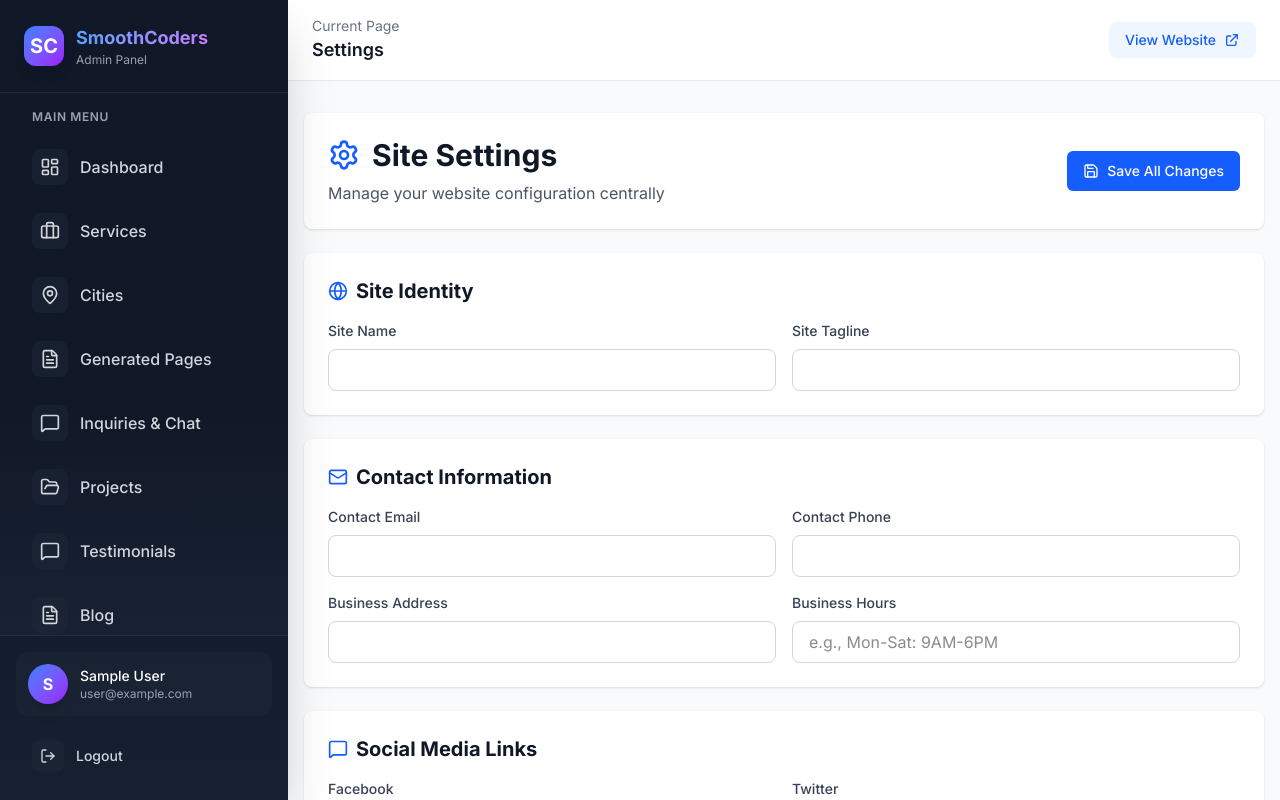
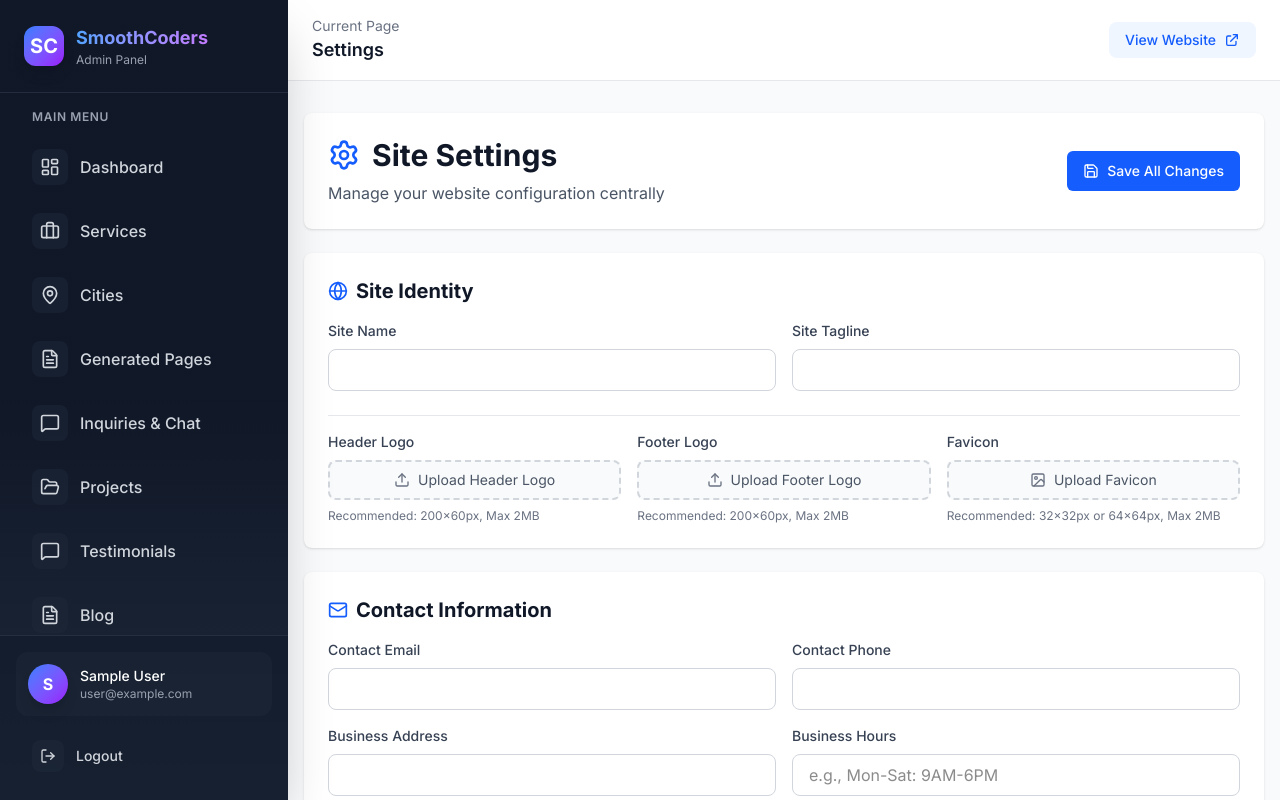
Before and after one commit to SmoothCoders/smoothcodersweb, a Next.js app: page /admin/settings in a window 1280 px wide. Built offline with nearby package versions, Linux system fonts and the light colour scheme; no server answers; the database is empty; sample sign-in values are in the browser's storage.

Commit message:
Add logo upload functionality: Header Logo, Footer Logo, and Favicon upload with image previews

```diff
--- a/app/admin/settings/page.tsx
+++ b/app/admin/settings/page.tsx
@@ -16,7 +16,9 @@ import {
   MessageSquare,
   Shield,
   Eye,
-  EyeOff
+  EyeOff,
+  Upload,
+  Image as ImageIcon
 } from 'lucide-react';
 
 export default function SettingsPage() {
@@ -28,6 +30,9 @@ export default function SettingsPage() {
   const [settings, setSettings] = useState<any>({
     siteName: '',
     siteTagline: '',
+    headerLogoUrl: '',
+    footerLogoUrl: '',
+    faviconUrl: '',
     contactEmail: '',
     contactPhone: '',
     contactAddress: '',
@@ -143,6 +148,30 @@ export default function SettingsPage() {
     }));
   };
 
+  const handleLogoUpload = async (e: React.ChangeEvent<HTMLInputElement>, field: string) => {
+    const file = e.target.files?.[0];
+    if (!file) return;
+
+    // Validate file type
+    if (!file.type.startsWith('image/')) {
+      alert('Please upload an image file');
+      return;
+    }
+
+    // Validate file size (max 2MB)
+    if (file.size > 2 * 1024 * 1024) {
+      alert('Image size should be less than 2MB');
+      return;
+    }
+
+    // Convert to base64 and store temporarily
+    const reader = new FileReader();
+    reader.onloadend = () => {
+      updateField(field, reader.result as string);
+    };
+    reader.readAsDataURL(file);
+  };
+
   if (status === 'loading' || loading) {
     return (
       <div className="flex items-center justify-center min-h-screen">
@@ -190,7 +219,7 @@ export default function SettingsPage() {
             <Globe className="h-5 w-5 text-blue-600" />
             Site Identity
           </h2>
-          <div className="grid grid-cols-1 md:grid-cols-2 gap-4">
+          <div className="grid grid-cols-1 md:grid-cols-2 gap-4 mb-6">
             <div>
               <label className="block text-sm font-medium text-gray-700 mb-2">Site Name</label>
               <input
@@ -208,6 +237,78 @@ export default function SettingsPage() {
                 onChange={(e) => updateField('siteTagline', e.target.value)}
                 className="w-full px-4 py-2 border border-gray-300 rounded-lg focus:ring-2 focus:ring-blue-500 focus:border-transparent"
               />
+            </div>
+          </div>
+
+          {/* Logo Uploads */}
+          <div className="grid grid-cols-1 md:grid-cols-3 gap-4 pt-4 border-t border-gray-200">
+            {/* Header Logo */}
+            <div>
+              <label className="block text-sm font-medium text-gray-700 mb-2">Header Logo</label>
+              <div className="space-y-2">
+                {settings.headerLogoUrl && (
+                  <div className="relative w-full h-24 border-2 border-gray-200 rounded-lg overflow-hidden bg-gray-50 flex items-center justify-center">
+                    <img src={settings.headerLogoUrl} alt="Header Logo" className="max-h-20 max-w-full object-contain" />
+                  </div>
+                )}
+                <label className="flex items-center justify-center gap-2 w-full px-4 py-2 border-2 border-dashed border-gray-300 rounded-lg hover:border-blue-500 cursor-pointer transition-colors bg-gray-50 hover:bg-blue-50">
+                  <Upload className="h-4 w-4 text-gray-500" />
+                  <span className="text-sm text-gray-600">Upload Header Logo</span>
+                  <input
+                    type="file"
+                    accept="image/*"
+                    onChange={(e) => handleLogoUpload(e, 'headerLogoUrl')}
+                    className="hidden"
+                  />
+                </label>
+                <p className="text-xs text-gray-500">Recommended: 200x60px, Max 2MB</p>
+              </div>
+            </div>
+
+            {/* Footer Logo */}
+            <div>
+              <label className="block text-sm font-medium text-gray-700 mb-2">Footer Logo</label>
+              <div className="space-y-2">
+                {settings.footerLogoUrl && (
+                  <div className="relative w-full h-24 border-2 border-gray-200 rounded-lg overflow-hidden bg-gray-50 flex items-center justify-center">
+                    <img src={settings.footerLogoUrl} alt="Footer Logo" className="max-h-20 max-w-full object-contain" />
+                  </div>
+                )}
+                <label className="flex items-center justify-center gap-2 w-full px-4 py-2 border-2 border-dashed border-gray-300 rounded-lg hover:border-blue-500 cursor-pointer transition-colors bg-gray-50 hover:bg-blue-50">
+                  <Upload className="h-4 w-4 text-gray-500" />
+                  <span className="text-sm text-gray-600">Upload Footer Logo</span>
+                  <input
+                    type="file"
+                    accept="image/*"
+                    onChange={(e) => handleLogoUpload(e, 'footerLogoUrl')}
+                    className="hidden"
+                  />
+                </label>
+                <p className="text-xs text-gray-500">Recommended: 200x60px, Max 2MB</p>
+              </div>
+            </div>
+
+            {/* Favicon */}
+            <div>
+              <label className="block text-sm font-medium text-gray-700 mb-2">Favicon</label>
+              <div className="space-y-2">
+                {settings.faviconUrl && (
+                  <div className="relative w-full h-24 border-2 border-gray-200 rounded-lg overflow-hidden bg-gray-50 flex items-center justify-center">
+                    <img src={settings.faviconUrl} alt="Favicon" className="max-h-20 max-w-full object-contain" />
+                  </div>
+                )}
+                <label className="flex items-center justify-center gap-2 w-full px-4 py-2 border-2 border-dashed border-gray-300 rounded-lg hover:border-blue-500 cursor-pointer transition-colors bg-gray-50 hover:bg-blue-50">
+                  <ImageIcon className="h-4 w-4 text-gray-500" />
+                  <span className="text-sm text-gray-600">Upload Favicon</span>
+                  <input
+                    type="file"
+                    accept="image/*"
+                    onChange={(e) => handleLogoUpload(e, 'faviconUrl')}
+                    className="hidden"
+                  />
+                </label>
+                <p className="text-xs text-gray-500">Recommended: 32x32px or 64x64px, Max 2MB</p>
+              </div>
             </div>
           </div>
         </div>
```
